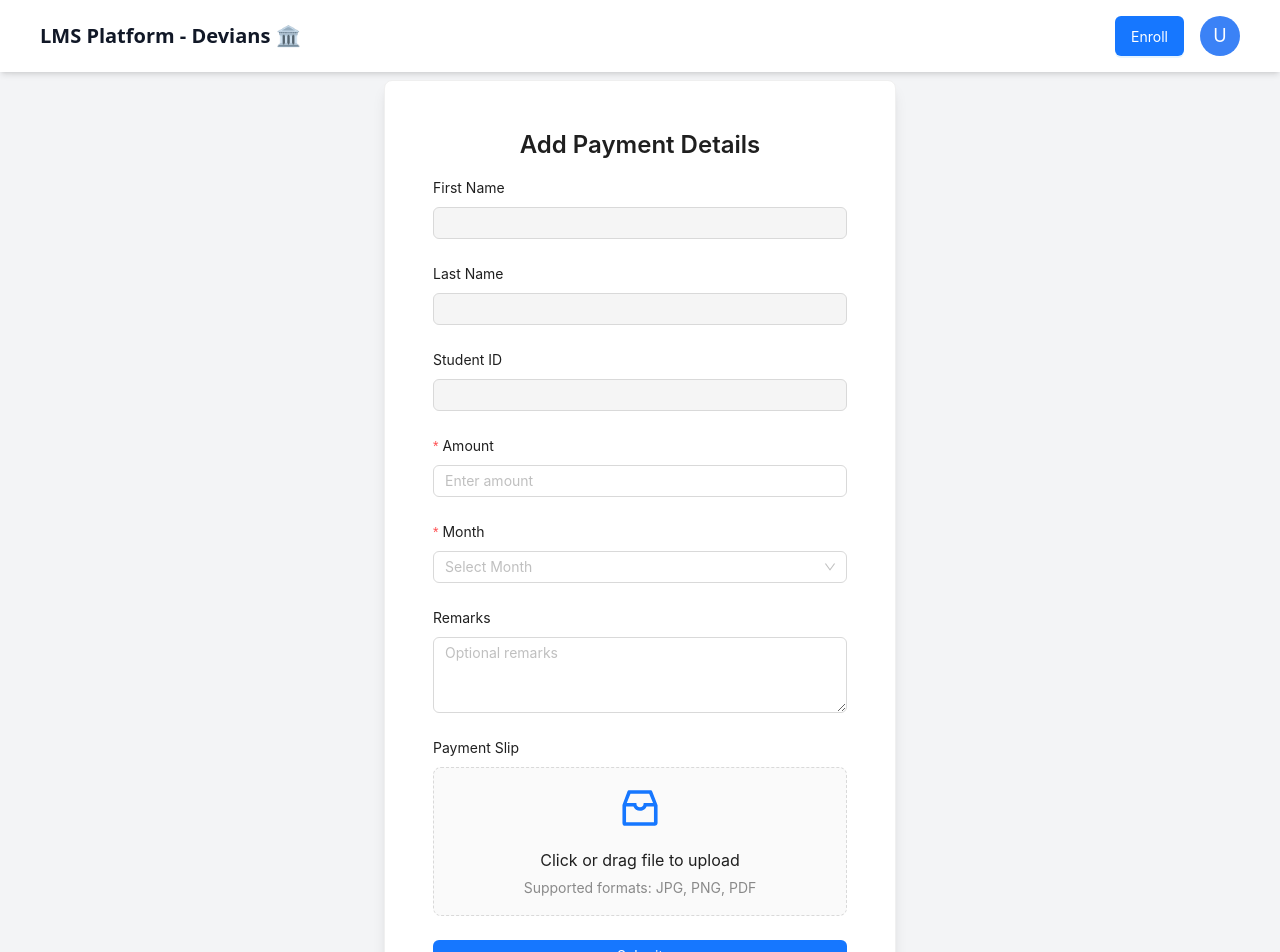
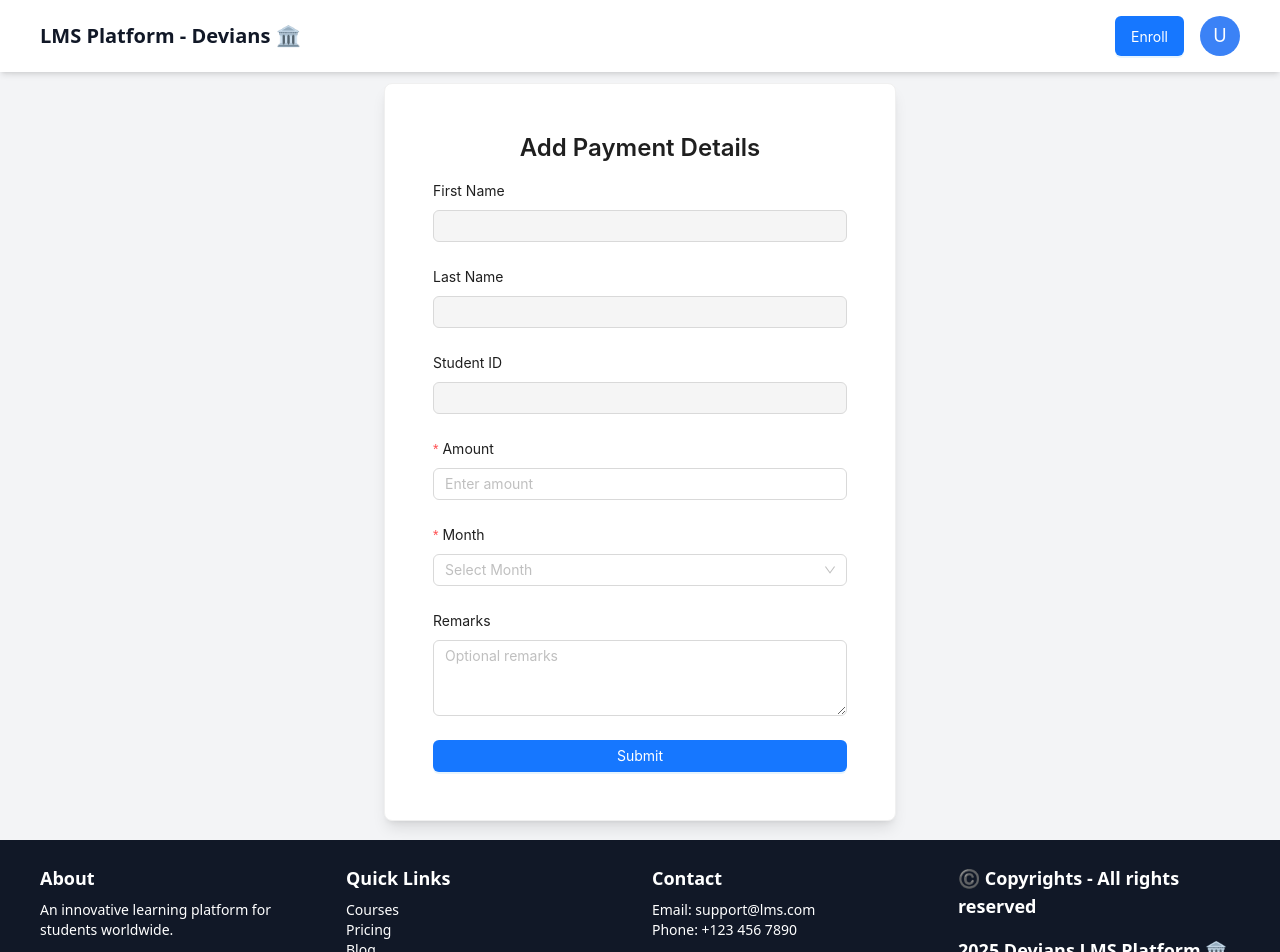
Before and after one commit to anjanawijesooriya/LMS, a React (Create React App) app in the folder frontend/: page /user-enroll/1 in a window 1280 px wide. Shown: the top 952 px of the page. Built offline with nearby package versions, Linux system fonts and the light colour scheme; sample sign-in values are in the browser's storage.

Commit message:
payment adding done

```diff
--- a/frontend/src/components/User/Enroll.js
+++ b/frontend/src/components/User/Enroll.js
@@ -40,6 +40,7 @@ const Enroll = () => {
   const [loading, setLoading] = useState(false);
 
   const history = useNavigate();
+  const [form] = Form.useForm();
 
   // Get user details from localStorage
   const lastName = localStorage.getItem("lastname") || "";
@@ -61,6 +62,14 @@ const Enroll = () => {
     }
   }, [darkMode]);
 
+  useEffect(() => {
+    form.setFieldsValue({
+      firstName: localStorage.getItem("firstname") || "",
+      lastName: localStorage.getItem("lastname") || "",
+      studentId: localStorage.getItem("studentID") || "",
+    });
+  }, []);
+
   const logoutHandler = () => {
     localStorage.setItem("authToken", null);
     localStorage.removeItem("firstname");
@@ -72,6 +81,42 @@ const Enroll = () => {
     localStorage.removeItem("id");
     setAvailable(false);
     history("/login");
+  };
+
+  const handleSubmit = async () => {
+    setLoading(true);
+    try {
+      const values = await form.validateFields();
+      const { firstName, lastName, studentId, amount, month, remarks } = values;
+
+      const requestData = {
+        firstName,
+        lastName,
+        studentId,
+        amount,
+        month,
+        remarks,
+      };
+
+      console.log("Submitted Data:", requestData);
+
+      const { data } = await axios.post("/payments/add", requestData);
+
+      if (data.success) {
+        setTimeout(() => {
+          message.success("Payment details submitted successfully!");
+          form.resetFields();
+          setLoading(false);
+        }, 3000);
+      } else {
+        message.error(data.message || "Something went wrong!");
+      }
+    } catch (error) {
+      message.error("Failed to submit payment details!");
+      console.error(error);
+    } finally {
+      setLoading(false);
+    }
   };
 
   const firstName = localStorage.getItem("firstname") || "U";
@@ -194,27 +239,15 @@ const Enroll = () => {
             <h2 className="text-2xl font-semibold text-center mb-4">
               Add Payment Details
             </h2>
-            <Form layout="vertical">
+            <Form layout="vertical" form={form}>
               <Form.Item label="First Name" name="firstName">
-                <Input
-                  value={firstName}
-                  disabled
-                  className="dark:bg-gray-700 dark:text-white"
-                />
+                <Input disabled className="dark:bg-gray-700 dark:text-white" />
               </Form.Item>
               <Form.Item label="Last Name" name="lastName">
-                <Input
-                  value={lastName}
-                  disabled
-                  className="dark:bg-gray-700 dark:text-white"
-                />
+                <Input disabled className="dark:bg-gray-700 dark:text-white" />
               </Form.Item>
               <Form.Item label="Student ID" name="studentId">
-                <Input
-                  value={studentId}
-                  disabled
-                  className="dark:bg-gray-700 dark:text-white"
-                />
+                <Input disabled className="dark:bg-gray-700 dark:text-white" />
               </Form.Item>
               <Form.Item
                 label="Amount"
@@ -254,20 +287,13 @@ const Enroll = () => {
               <Form.Item label="Remarks" name="remarks">
                 <Input.TextArea placeholder="Optional remarks" rows={3} />
               </Form.Item>
-              <Form.Item label="Payment Slip" name="paymentSlip">
-                <Dragger name="file" showUploadList={false}>
-                  <p className="ant-upload-drag-icon">
-                    <InboxOutlined />
-                  </p>
-                  <p className="ant-upload-text">
-                    Click or drag file to upload
-                  </p>
-                  <p className="ant-upload-hint">
-                    Supported formats: JPG, PNG, PDF
-                  </p>
-                </Dragger>
-              </Form.Item>
-              <Button type="primary" htmlType="submit" block>
+              <Button
+                type="primary"
+                htmlType="submit"
+                block
+                loading={loading}
+                onClick={handleSubmit}
+              >
                 Submit
               </Button>
             </Form>
```
Also changed, not shown: 2 other files (tests, documents, lock files or other folders).
